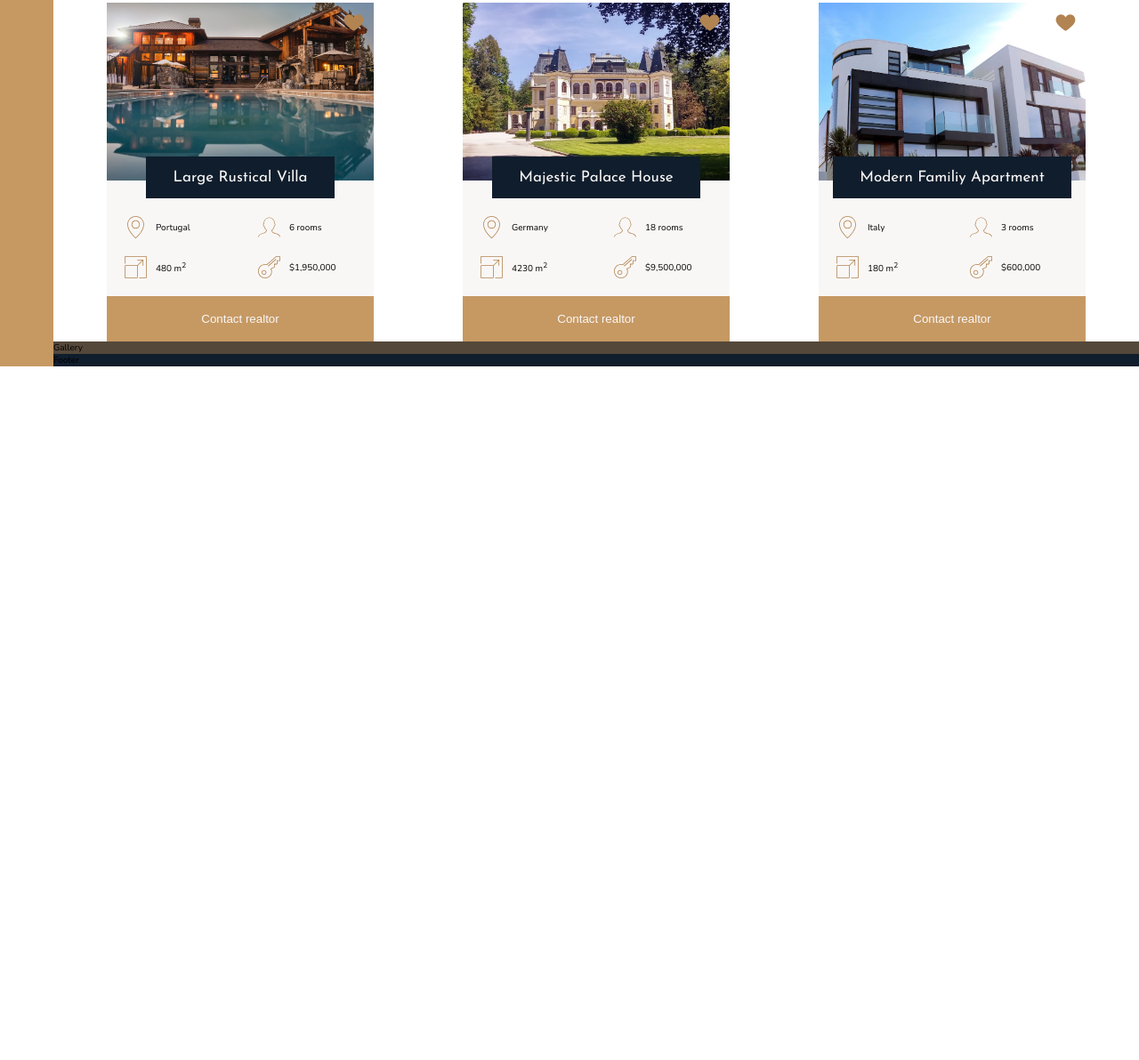
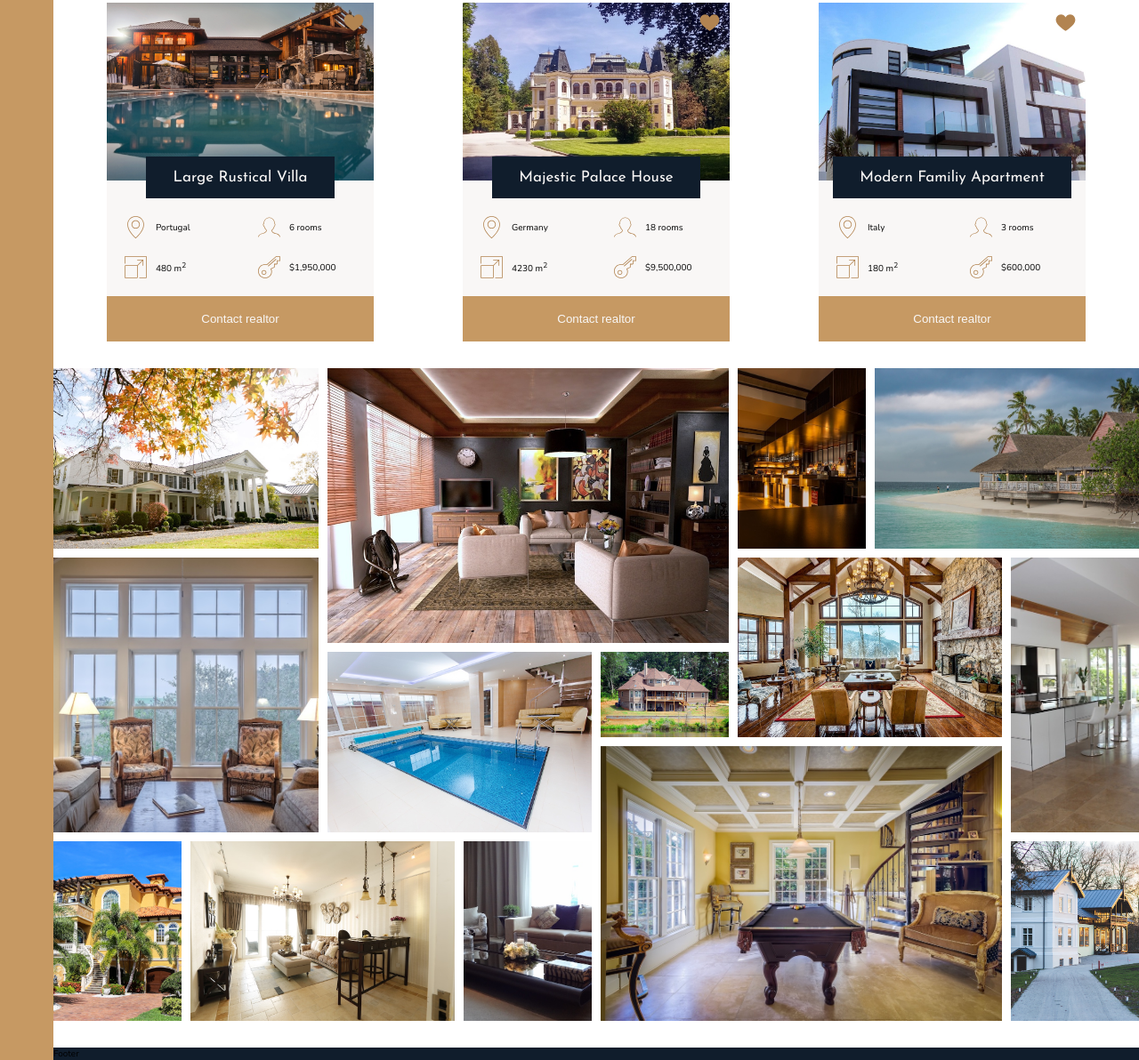
Before and after one commit to mohdasaadeh/nexter, a website: page index.html in a window 1280 px wide. Shown: the part 1840-3032 px from the top of the page at 89% size. Before the commit the page ends 2252 px from the top, so only its background shows below. Drawn offline with nearby package versions, Linux system fonts and the light colour scheme.

Commit message:
Creating the gallery section

```diff
--- a/index.html
+++ b/index.html
@@ -315,7 +315,70 @@
         <button class="home__btn btn-primary">Contact realtor</button>
       </div>
     </section>
-    <section class="gallery">Gallery</section>
+    <section class="gallery">
+      <figure class="gallery__item gallery__item--1">
+        <img src="img/gal-1.jpeg" alt="Gallery image 1" class="gallery__img" />
+      </figure>
+      <figure class="gallery__item gallery__item--2">
+        <img src="img/gal-2.jpeg" alt="Gallery image 2" class="gallery__img" />
+      </figure>
+      <figure class="gallery__item gallery__item--3">
+        <img src="img/gal-3.jpeg" alt="Gallery image 3" class="gallery__img" />
+      </figure>
+      <figure class="gallery__item gallery__item--4">
+        <img src="img/gal-4.jpeg" alt="Gallery image 4" class="gallery__img" />
+      </figure>
+      <figure class="gallery__item gallery__item--5">
+        <img src="img/gal-5.jpeg" alt="Gallery image 5" class="gallery__img" />
+      </figure>
+      <figure class="gallery__item gallery__item--6">
+        <img src="img/gal-6.jpeg" alt="Gallery image 6" class="gallery__img" />
+      </figure>
+      <figure class="gallery__item gallery__item--7">
+        <img src="img/gal-7.jpeg" alt="Gallery image 7" class="gallery__img" />
+      </figure>
+      <figure class="gallery__item gallery__item--8">
+        <img src="img/gal-8.jpeg" alt="Gallery image 8" class="gallery__img" />
+      </figure>
+      <figure class="gallery__item gallery__item--9">
+        <img src="img/gal-9.jpeg" alt="Gallery image 9" class="gallery__img" />
+      </figure>
+      <figure class="gallery__item gallery__item--10">
+        <img
+          src="img/gal-10.jpeg"
+          alt="Gallery image 10"
+          class="gallery__img"
+        />
+      </figure>
+      <figure class="gallery__item gallery__item--11">
+        <img
+          src="img/gal-11.jpeg"
+          alt="Gallery image 11"
+          class="gallery__img"
+        />
+      </figure>
+      <figure class="gallery__item gallery__item--12">
+        <img
+          src="img/gal-12.jpeg"
+          alt="Gallery image 12"
+          class="gallery__img"
+        />
+      </figure>
+      <figure class="gallery__item gallery__item--13">
+        <img
+          src="img/gal-13.jpeg"
+          alt="Gallery image 13"
+          class="gallery__img"
+        />
+      </figure>
+      <figure class="gallery__item gallery__item--14">
+        <img
+          src="img/gal-14.jpeg"
+          alt="Gallery image 14"
+          class="gallery__img"
+        />
+      </figure>
+    </section>
     <section class="footer">Footer</section>
   </body>
 </html>
--- a/sass/layouts/_gallery.scss
+++ b/sass/layouts/_gallery.scss
@@ -1,6 +1,89 @@
 .gallery {
   grid-row: 5 / 6;
   grid-column: margin-left-start / margin-right-end;
+  display: grid;
+  grid-template-columns: repeat(8, 1fr);
+  grid-template-rows: repeat(7, 1fr);
+  grid-gap: 1rem;
 
-  background-color: $color-grey-dark-1;
+  padding: 3rem 0;
+
+  &__img {
+    width: 100%;
+    height: 100%;
+    object-fit: cover;
+    display: block;
+  }
+
+  &__item {
+    &--1 {
+      grid-row: 1 / 3;
+      grid-column: 1 / 3;
+    }
+
+    &--2 {
+      grid-row: 1 / 4;
+      grid-column: 3 / 6;
+    }
+
+    &--3 {
+      grid-row: 1 / 3;
+      grid-column: 6 / 7;
+    }
+
+    &--4 {
+      grid-row: 1 / 3;
+      grid-column: 7 / 9;
+    }
+
+    &--5 {
+      grid-row: 3 / 6;
+      grid-column: 1 / 3;
+    }
+
+    &--6 {
+      grid-row: 4 / 6;
+      grid-column: 3 / 5;
+    }
+
+    &--7 {
+      grid-row: 4 / 5;
+      grid-column: 5 / 6;
+    }
+
+    &--8 {
+      grid-row: 3 / 5;
+      grid-column: 6 / 8;
+    }
+
+    &--9 {
+      grid-row: 3 / 6;
+      grid-column: 8 / 9;
+    }
+
+    &--10 {
+      grid-row: 6 / 8;
+      grid-column: 1 / 2;
+    }
+
+    &--11 {
+      grid-row: 6 / 8;
+      grid-column: 2 / 4;
+    }
+
+    &--12 {
+      grid-row: 6 / 8;
+      grid-column: 4 / 5;
+    }
+
+    &--13 {
+      grid-row: 5 / 8;
+      grid-column: 5 / 8;
+    }
+
+    &--14 {
+      grid-row: 6 / 8;
+      grid-column: 8 / 9;
+    }
+  }
 }
```
Also changed, not shown: css/main.css, 1 other file.
